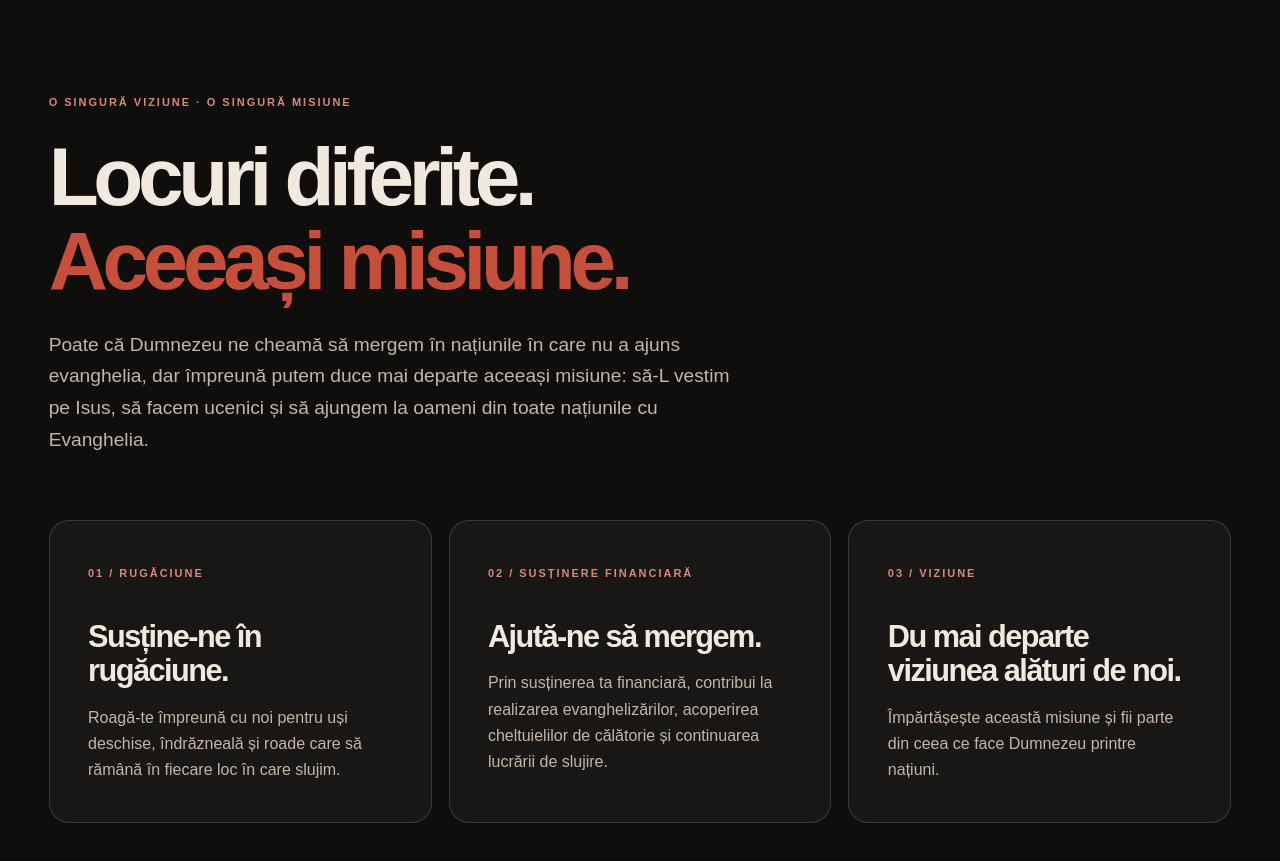
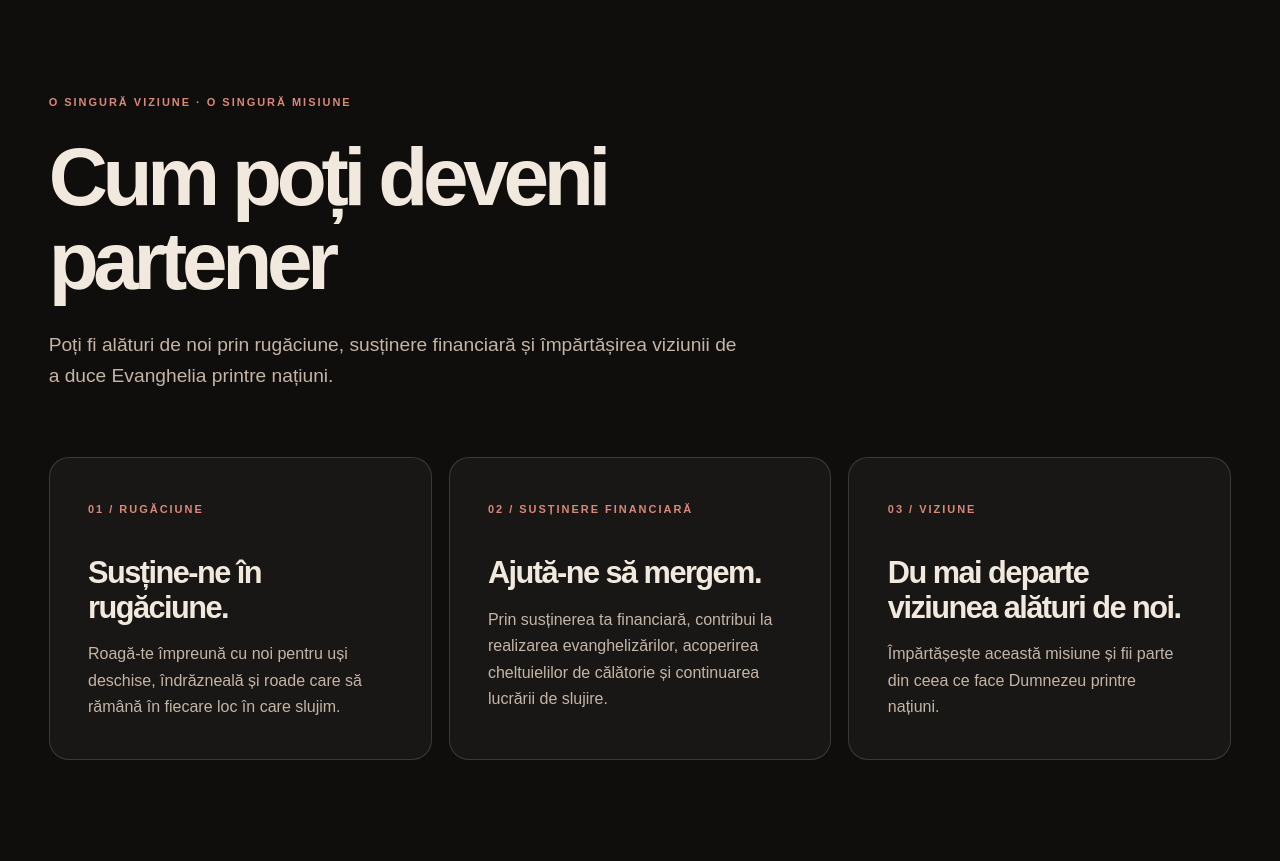
Before and after one commit to bumbmatei-sys/thebumbs-website, a Next.js app: page /ro/partner in a window 1280 px wide. Shown: the part 2500-3361 px from the top of the page. Built offline with nearby package versions, Linux system fonts and the light colour scheme.

Commit message:
copy: explain how to become a partner in Romanian

```diff
--- a/app/ro/partner/page.tsx
+++ b/app/ro/partner/page.tsx
@@ -20,8 +20,8 @@ export default function Partner(){
     </section>
     <section className="partner-vision" aria-labelledby="partner-vision-title">
       <span className="eyebrow">O SINGURĂ VIZIUNE · O SINGURĂ MISIUNE</span>
-      <h2 id="partner-vision-title">Locuri diferite.<br/><em>Aceeași misiune.</em></h2>
-      <p>Poate că Dumnezeu ne cheamă să mergem în națiunile în care nu a ajuns evanghelia, dar împreună putem duce mai departe aceeași misiune: să-L vestim pe Isus, să facem ucenici și să ajungem la oameni din toate națiunile cu Evanghelia.</p>
+      <h2 id="partner-vision-title">Cum poți deveni partener</h2>
+      <p>Poți fi alături de noi prin rugăciune, susținere financiară și împărtășirea viziunii de a duce Evanghelia printre națiuni.</p>
       <div className="partner-ways">
         <article><span className="eyebrow">01 / RUGĂCIUNE</span><h3>Susține-ne în rugăciune.</h3><p>Roagă-te împreună cu noi pentru uși deschise, îndrăzneală și roade care să rămână în fiecare loc în care slujim.</p></article>
         <article><span className="eyebrow">02 / SUSȚINERE FINANCIARĂ</span><h3>Ajută-ne să mergem.</h3><p>Prin susținerea ta financiară, contribui la realizarea evanghelizărilor, acoperirea cheltuielilor de călătorie și continuarea lucrării de slujire.</p></article>
```
